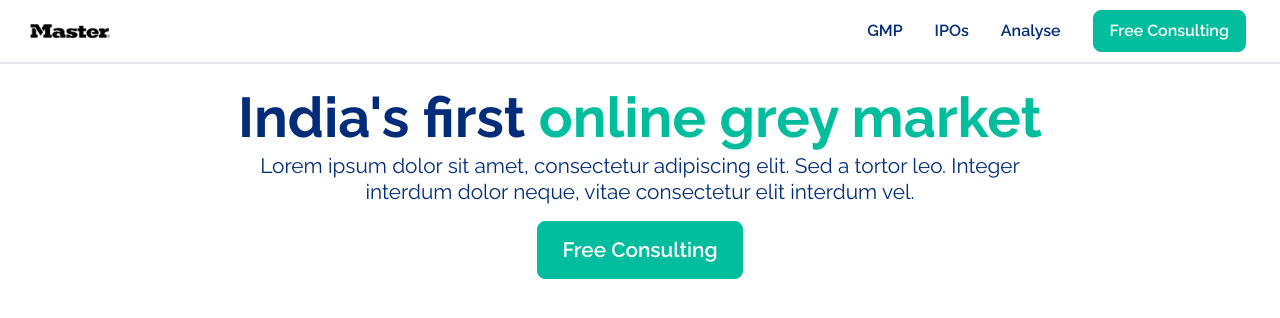
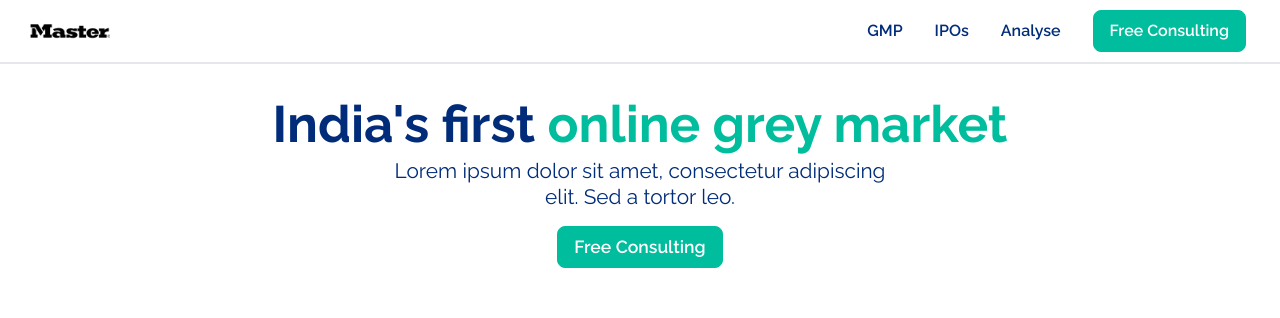
Before and after one commit to ipocircleteam/web-client, a Next.js app: page / in a window 1280 px wide. Shown: the top 318 px of the page. Built offline with nearby package versions, Linux system fonts and the light colour scheme.

Commit message:
reduce font size, add white space, and optimize ui

```diff
--- a/src/components/Buttons/large-cta-btn.tsx
+++ b/src/components/Buttons/large-cta-btn.tsx
@@ -7,7 +7,7 @@ export default function LargeCTAbutton(props: CTAType) {
   return (
     <button
       onClick={props.function}
-      className="mx-4 text-[1.6rem] md:text-[1.3rem] bg-secondary py-4 px-6 font-semibold rounded-lg border border-secondary
+      className="mx-4 text-[1.6rem] md:text-[1.1rem] bg-secondary py-2 px-4 font-semibold rounded-lg border border-secondary
           hover:bg-base hover:border-secondary custom-btn-transition text-base hover:text-primary"
     >
       {props.text}
--- a/src/components/Hero/hero.tsx
+++ b/src/components/Hero/hero.tsx
@@ -6,18 +6,20 @@ import LargeCTAbutton from '../Buttons/large-cta-btn'
 
 export default function Hero() {
   return (
-    <div className="my-6 md:my-0 md:mt-[25px] text-center">
-      <span className="flex justify-center items-center w-[95vw] mx-auto">
-        <h1 className="text-[2.5rem] md:text-[3rem] lg:text-[3.5rem] font-bold leading-[1] ">
+    <div className="my-[50px] md:my-[35px] md:mb-[35px] text-center">
+      <span className="flex justify-center items-center w-[85vw] sm:w-[95vw] mx-auto">
+        <h1 className="text-[2rem] md:text-[3rem] lg:text-[3.2rem] font-bold leading-[1] ">
           <label className="text-primary">India's first </label>
           <label className="text-secondary">online grey market</label>
         </h1>
       </span>
 
-      <p className="my-4 md:my-2 text-[1.1rem] md:text-[1.3rem] leading-tight text-primary w-[95vw] mx-auto">
-        Lorem ipsum dolor sit amet, consectetur adipiscing elit. Sed a tortor
-        leo. Integer <br /> interdum dolor neque, vitae consectetur elit
-        interdum vel.
+      <p
+        className="my-4 md:my-2 text-[1rem] md:text-[1.3rem] leading-tight text-primary
+      w-[90vw] sm:w-[95vw] mx-auto"
+      >
+        Lorem ipsum dolor sit amet, consectetur adipiscing <br />
+        elit. Sed a tortor leo.
       </p>
       <div className="my-4">
         <LargeCTAbutton text="Free Consulting" function={() => {}} />
```
Also changed, not shown: src/components/IPOData/ipo-category.tsx (added), src/components/IPOData/ipo-data.tsx (added), src/components/IPOData/ipo-table.tsx (added), src/components/IPOData/row-template.tsx (added).
